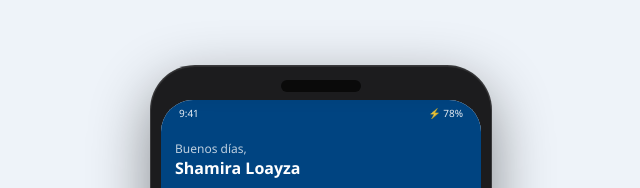
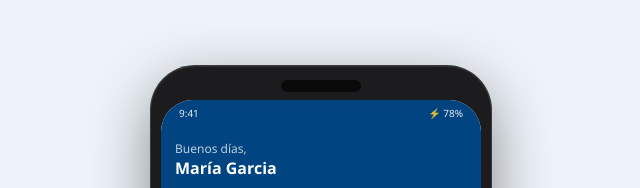
Before and after one commit to karelly-ore/BBVA-prototipado, a plain HTML site: page index.html in a window 1280 px wide. Shown: the top 188 px of the page, 319-959 px from the left. Drawn offline with Linux system fonts and the light colour scheme.

Commit message:
correccion 2

```diff
--- a/index.html
+++ b/index.html
@@ -284,7 +284,7 @@ body {
     <div class="app-screen active" id="screen-0">
       <div class="dash-head">
         <p class="dash-greet">Buenos días,</p>
-        <p class="dash-name">Shamira Loayza</p>
+        <p class="dash-name">María Garcia</p>
         <div class="dash-balance-card">
           <p class="dash-bal-label">Cuenta de ahorros</p>
           <p class="dash-bal-val">S/ 2,450.80</p>
```
